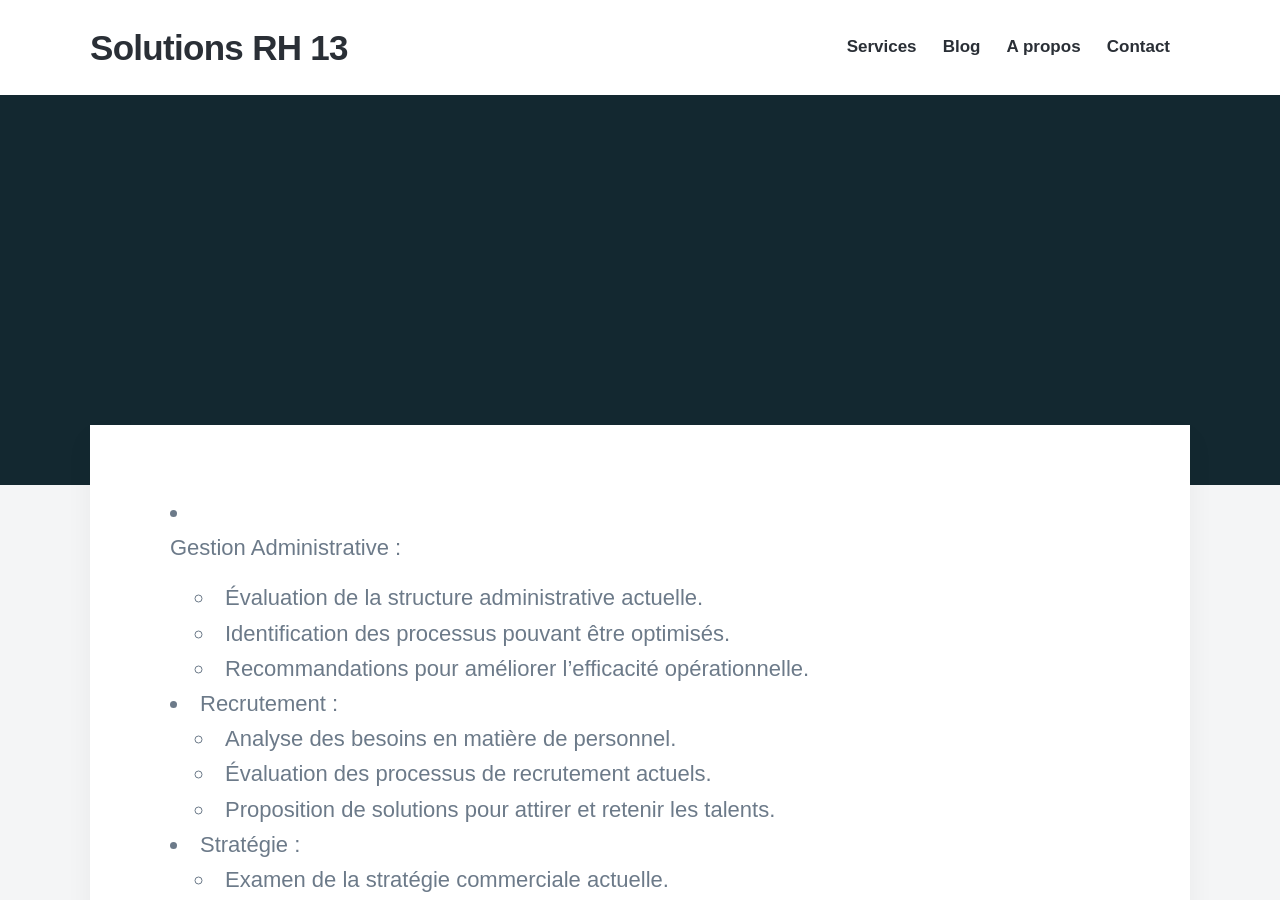
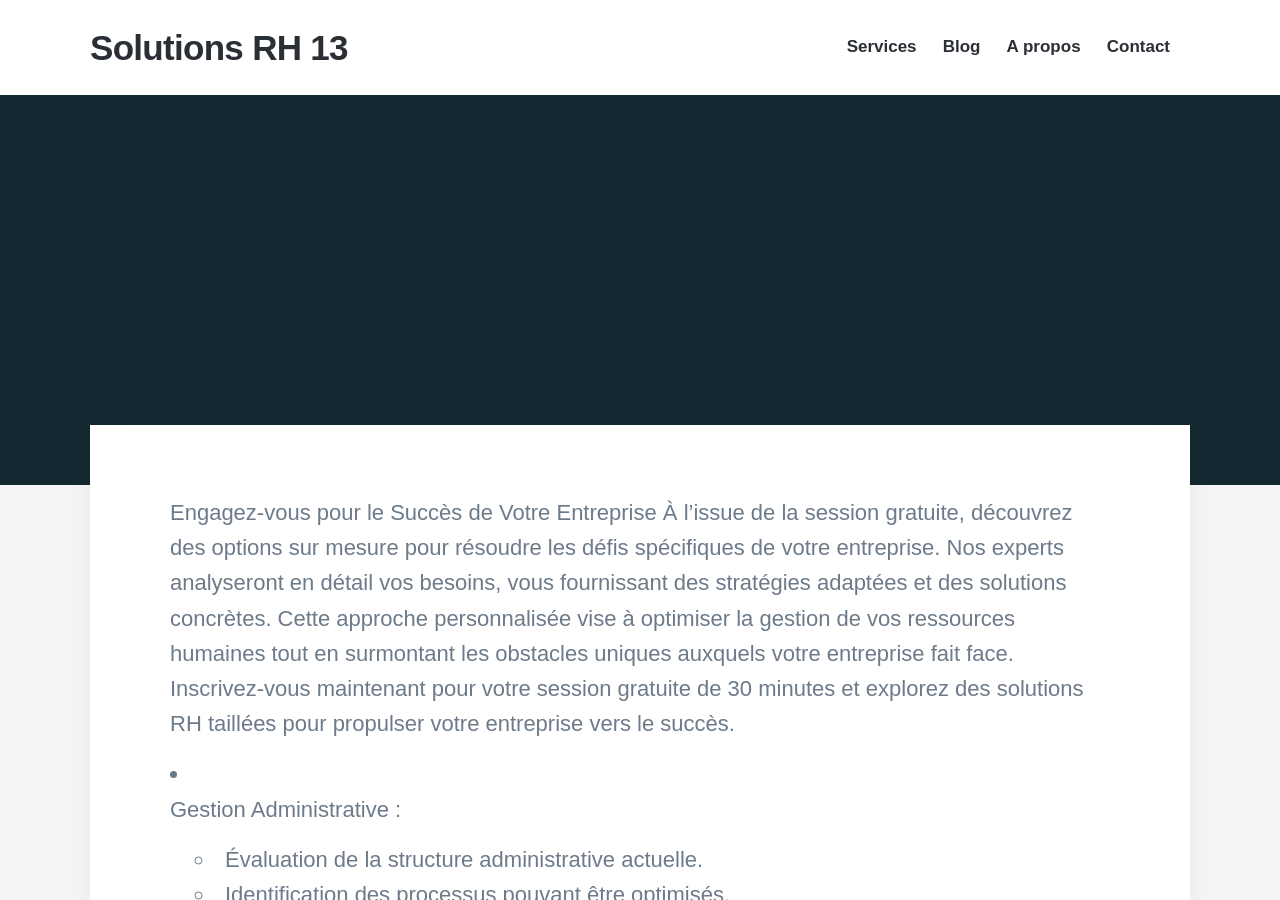
Before and after one commit to jeyries/solutionsrh13, a Jekyll site: the page built from _projects/2024-01-31-session-decouverte.md, in a window 1280 px wide and 900 px high. Built offline with Jekyll 4.4.1, drawn with Linux system fonts in a browser that asks for light colours; nearby versions of some CDN libraries; some web fonts are replaced.

Commit message:
Update 2024-01-31-session-decouverte.md

```diff
--- a/_projects/2024-01-31-session-decouverte.md
+++ b/_projects/2024-01-31-session-decouverte.md
@@ -7,6 +7,9 @@
 Profitez d'une session de consultation gratuite de 30 minutes avec nos experts en ressources humaines. Comprenez vos besoins spécifiques, discutez des défis de votre entreprise et recevez des solutions personnalisées.
 featured_image: '/images/work-01-sablier.jpg'
 ---
+Engagez-vous pour le Succès de Votre Entreprise
+À l'issue de la session gratuite, découvrez des options sur mesure pour résoudre les défis spécifiques de votre entreprise. Nos experts analyseront en détail vos besoins, vous fournissant des stratégies adaptées et des solutions concrètes. Cette approche personnalisée vise à optimiser la gestion de vos ressources humaines tout en surmontant les obstacles uniques auxquels votre entreprise fait face.
+Inscrivez-vous maintenant pour votre session gratuite de 30 minutes et explorez des solutions RH taillées pour propulser votre entreprise vers le succès.
 
 * Gestion Administrative :
 
```
